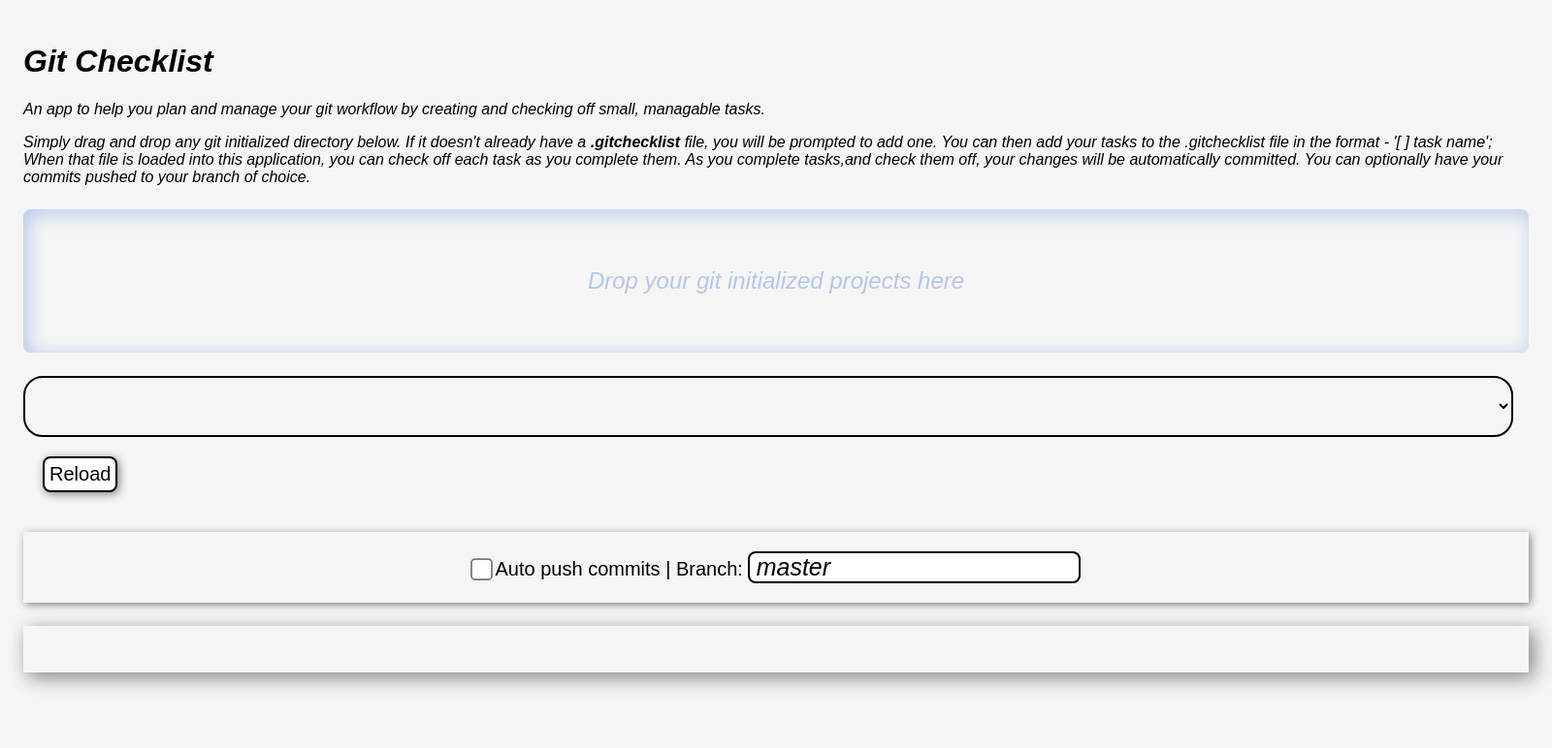
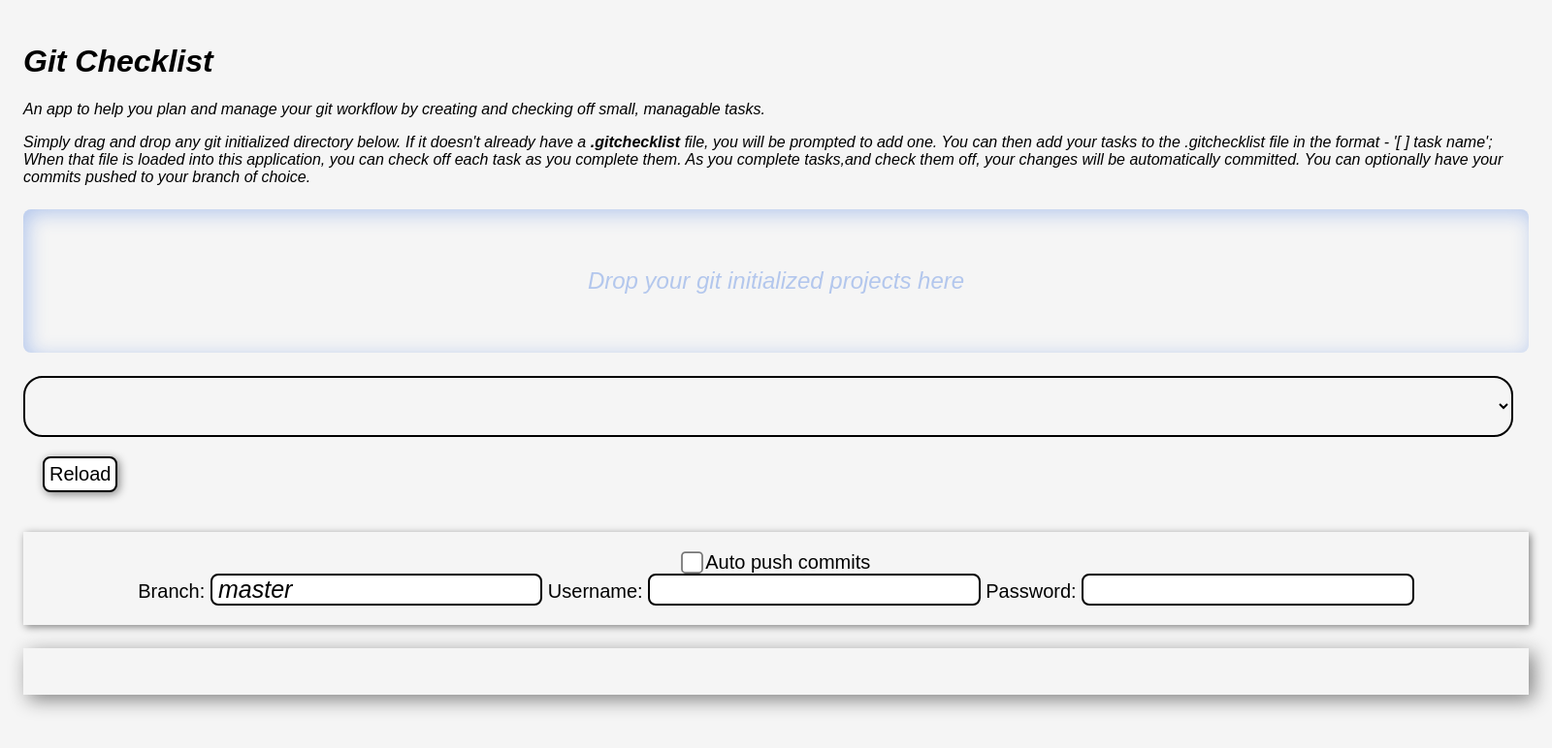
Before and after one commit to QED0711/git-checklist, an Electron app: page index.html in a window 1600 px wide. Shown: the whole page at 97% size. Drawn offline with Linux system fonts and the light colour scheme.

```diff
--- a/index.html
+++ b/index.html
@@ -54,9 +54,19 @@
 
         <input type="checkbox" id="push" >
         <label for="push">Auto push commits</label>
-        |
+
+        <br>
+
         <label for="branch">Branch: </label>
         <input type="text" id="branch" value="master">
+
+
+        <label for="credentials-username">Username:</label>
+        <input id="credentials-username" type="text">
+
+
+        <label for="credentials-password">Password:</label>
+        <input id="credentials-password" type="password">
 
     </form>
 
--- a/main.css
+++ b/main.css
@@ -66,7 +66,7 @@
     transform: scale(1.75);
 }
 
-#branch{
+#branch, #credentials-username, #credentials-password{
     font-size: 1.25em;
     padding: 0 0.25em;
     font-style: italic;
```
Also changed, not shown: js/helpers/getters.js (+7 -0 lines), js/helpers/setters.js (+6 -2 lines), 1 other file.
